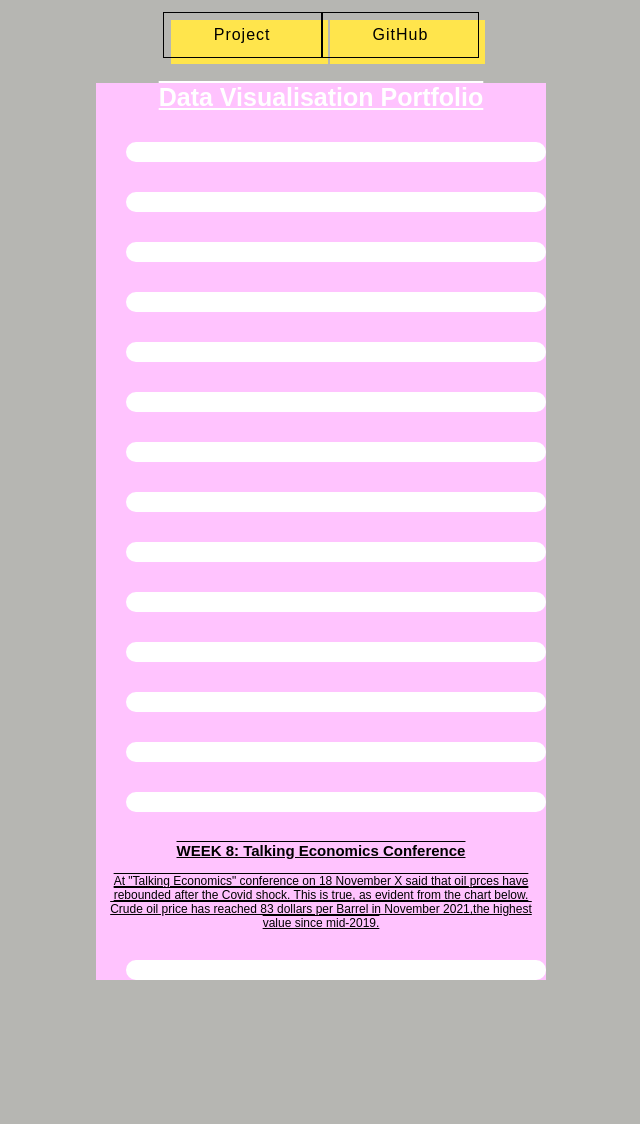
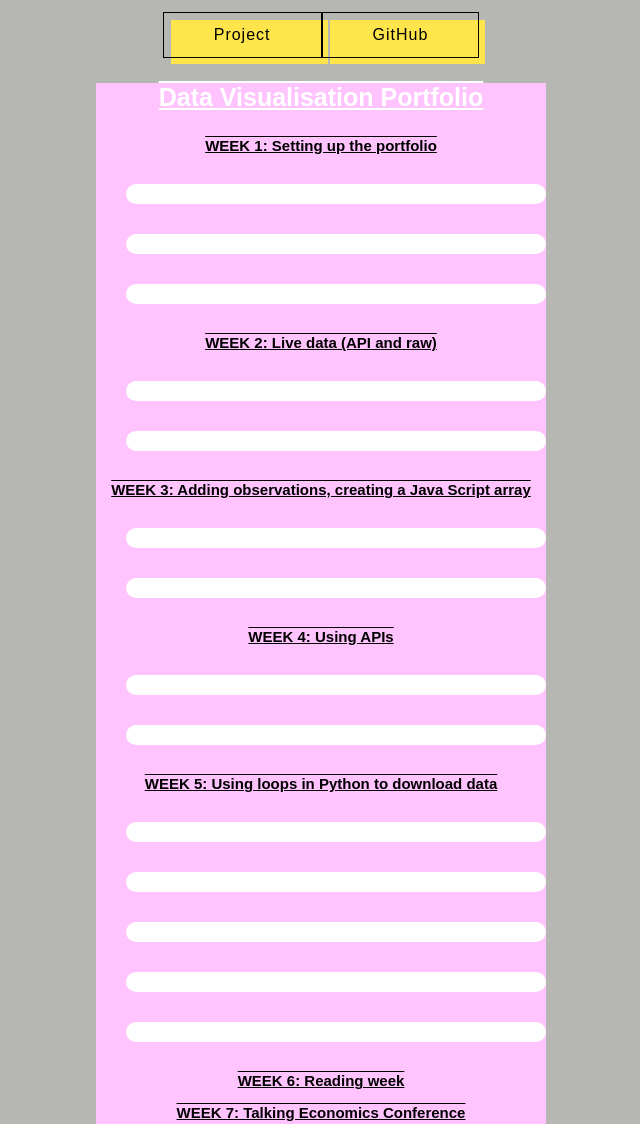
Before and after one commit to marinabrts/marinabrts.github.io, a plain HTML site: page index.html in a window 1280 px wide. Shown: the part 240-1364 px from the top of the page, without its empty margins (319-959 px from the left). Before the commit the page ends 1250 px from the top, so only its background shows below. Drawn offline with Linux system fonts and the light colour scheme; a script that the page names is missing.

Commit message:
Update index.html

```diff
--- a/index.html
+++ b/index.html
@@ -63,7 +63,7 @@ body {background-color: "#CECDD2";}
 
  <p class="text"> Data Visualisation Portfolio </p>
 
-
+  <p> WEEK 1: Setting up the portfolio </p>
 
 <!--Chart 1 -->
   <div class="chart" id="chart1">
@@ -81,6 +81,8 @@ body {background-color: "#CECDD2";}
     </script>
 </div>
 
+
+
   <!--Chart 3 -->
 <div class="chart" id="chart3">
     <script>
@@ -88,6 +90,8 @@ body {background-color: "#CECDD2";}
       vegaEmbed('#chart3', myChart3);
     </script>
 </div>
+
+<p> WEEK 2: Live data (API and raw) </p>
 
 <!--Chart 4 API -->
 <div class="chart" id="chart4">
@@ -105,6 +109,7 @@ body {background-color: "#CECDD2";}
     </script>
 </div>
 
+  <p> WEEK 3: Adding observations, creating a Java Script array </p>
    <!--Chart 6 with added observations -->
 <div class="chart" id="chart6">
     <script>
@@ -121,6 +126,8 @@ body {background-color: "#CECDD2";}
     </script>
 </div>
 
+  <p> WEEK 4: Using APIs </p>
+
  <!--Chart 8  Ether API -->
 <div class="chart" id="chart8">
     <script>
@@ -136,6 +143,8 @@ body {background-color: "#CECDD2";}
       vegaEmbed('#chart9', myChart9);
     </script>
 </div>
+
+ <p> WEEK 5: Using loops in Python to download data </p>
 
  <!--Chart 10 FRED Govt debt to GDP ratio US -->
 <div class="chart" id="chart10">
@@ -176,8 +185,8 @@ body {background-color: "#CECDD2";}
       vegaEmbed('#chart14', myChart14);
     </script>
 </div>
-
-<p> WEEK 8: Talking Economics Conference </p>
+<p> WEEK 6: Reading week </p>
+<p> WEEK 7: Talking Economics Conference </p>
 
 <p class="conference"> At "Talking Economics" conference on 18 November X said that oil prces have rebounded after the Covid shock.
 This is true, as evident from the chart below. Crude oil price has reached 83 dollars per Barrel in November 2021,the highest value since mid-2019. </p>
```
